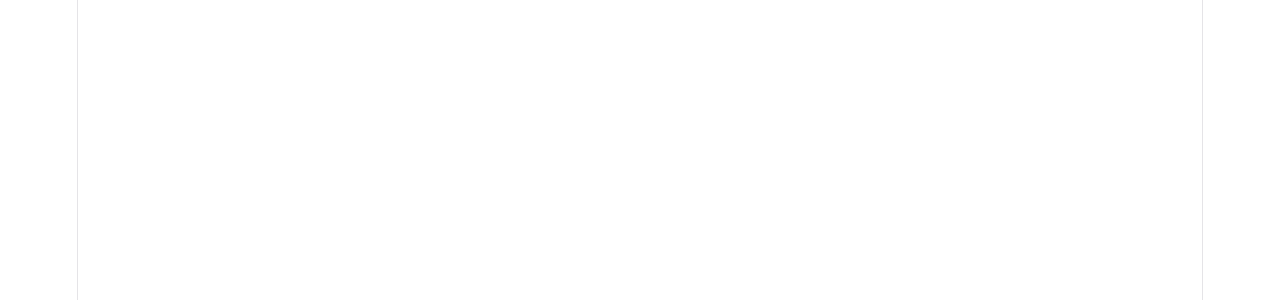
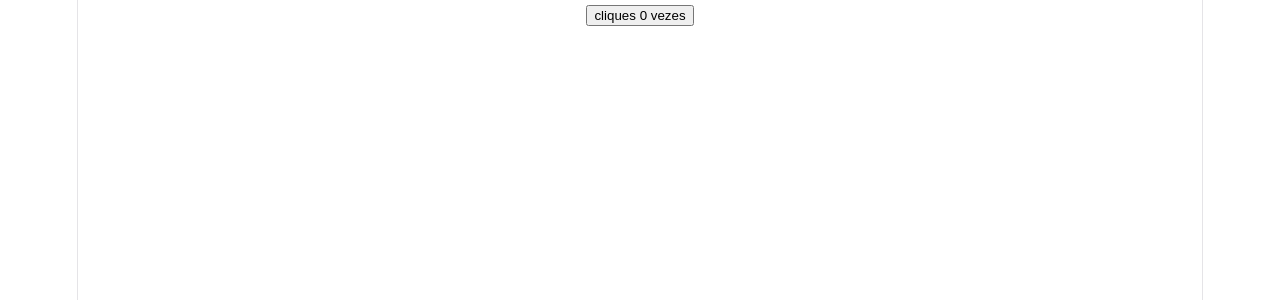
Before and after one commit to giovannacostaxavier/react-labs, a React (Vite) app: page / in a window 1280 px wide. Shown: the top 300 px of the page. Built offline with nearby package versions, Linux system fonts and the light colour scheme.

Commit message:
feat: exercicio com zustand

```diff
--- a/src/App.jsx
+++ b/src/App.jsx
@@ -1,16 +1,10 @@
-//import Aluno from "./exercicios/ExercicioSimplesProps/Aluno"
-//import Cartao from "./exercicios/ExercicioSimplesProps/Cartao"
+import Botao from "./exercicios/Primeiro-store-zustand/Botao"
 
 const App =()=>{
 
   return(
     <div>
-     { /*<Aluno nome = "Giovanna" curso="React">
-      </Aluno>
-      <Cartao nome = "Giovanna" cidade="Porto" profissao="Desenvolvedora">
-      </Cartao>*/}
-
-
+      <Botao/>
     </div>
   )
 }
--- /dev/null
+++ b/src/exercicios/Primeiro-store-zustand/Botao.jsx
@@ -0,0 +1,13 @@
+import UseContadorStore from "./UseContadorStore"
+const Botao = ()=>{
+    const contador = UseContadorStore((state)=> state.contador)
+    const incrementar = UseContadorStore((state)=> state.incrementar)
+
+    return (
+        <button onClick={incrementar}>
+            cliques {contador} vezes
+        </button>
+    )
+
+}
+export default Botao
--- /dev/null
+++ b/src/exercicios/Primeiro-store-zustand/UseContadorStore.js
@@ -0,0 +1,8 @@
+import { create } from "zustand";
+
+const UseContadorStore = create ((set)=>({
+    contador: 0,
+    incrementar: () => set((state)=> ({contador: state.contador +1}))
+
+}))
+export default UseContadorStore
```
